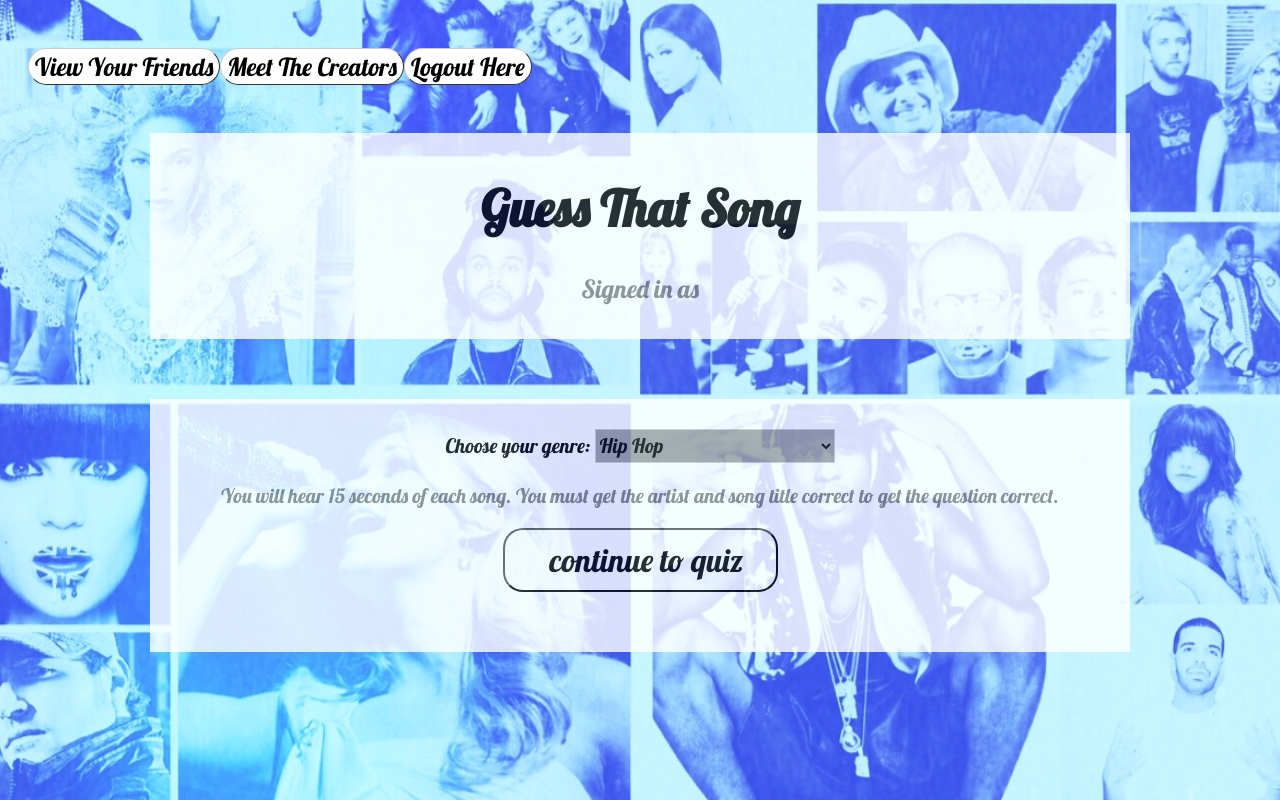
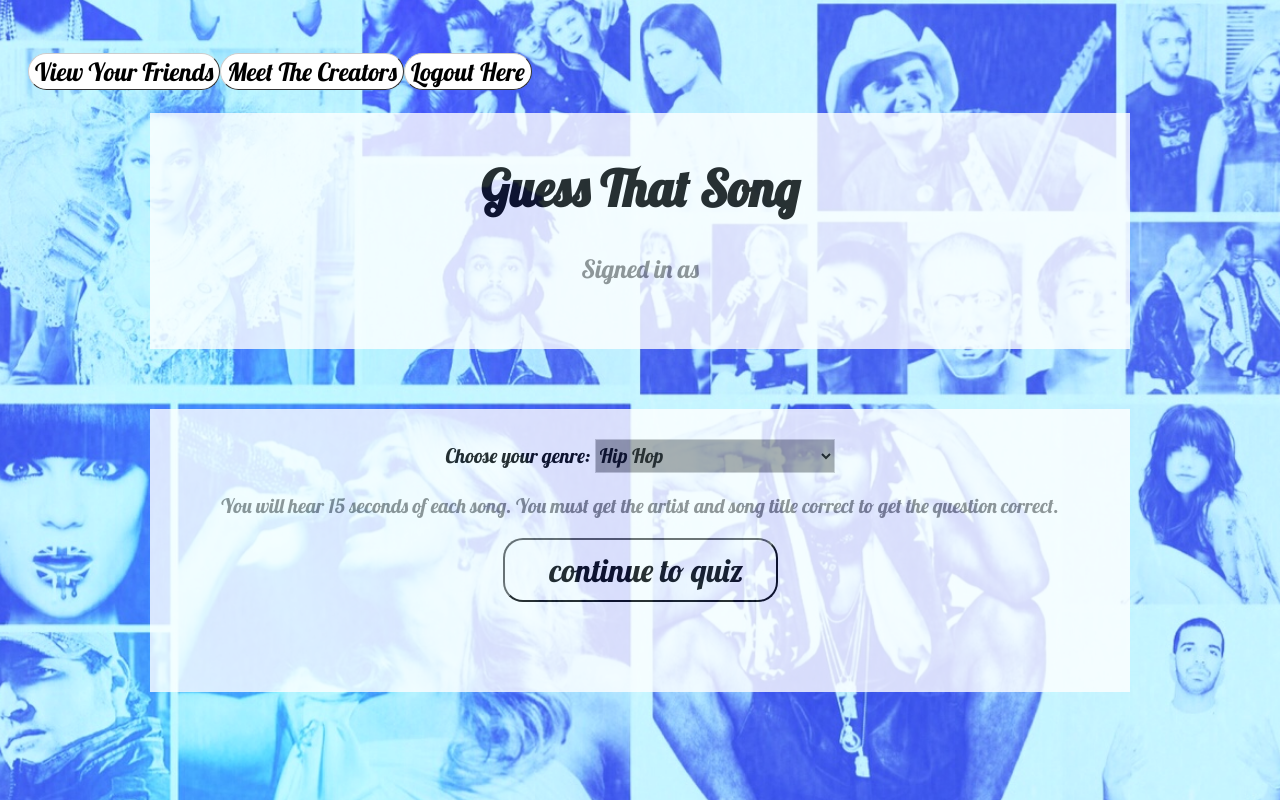
Before and after one commit to aawni/guess-that-song, a Python web app: template guess-that-song-1026/templates/home.html in a window 1280 px wide. Run offline with Jinja, Linux system fonts and the light colour scheme; the template is opened without the code that fills it, so the values that code supplies are empty; some libraries are stand-ins or nearby versions; grey boxes are pictures that could not be loaded.

Commit message:
added awesome styling

```diff
--- a/guess-that-song-1026/stylesheets/style.css
+++ b/guess-that-song-1026/stylesheets/style.css
@@ -9,7 +9,7 @@ body{
   background-image: url('/images/background.JPG');
   background-size: cover;
   background-size: 1400px;
-  background-repeat: no-repeat;
+  background-repeat: repeat-x;
   background-attachment: fixed;
   background-position: center;
   font-family: 'Lobster', cursive;
@@ -17,6 +17,7 @@ body{
   font-size: 20px;
   color: black;
   padding: 20px 20px 30px 20px;
+  min-width: 600px;
 }
 
 body.stew {
@@ -65,6 +66,8 @@ body.stew {
   width: 80% ;
   margin:auto;
   opacity: 0.8;
+  padding-bottom: 30px;
+  min-width: 500px;
 }
 
 /*words*/
@@ -229,8 +232,34 @@ form {
   margin-left: 300px;
 }
 .img {
-  height: 42px;
-  width: 42px;
-  margin-left: 200px;
+  height: 12px;
+  margin-top: -1%;
   display: inline;
 }
+
+
+#buttons a, a:visited {
+  text-decoration: none;
+  color: black;
+}
+
+#buttons a:hover {
+  text-decoration: underline;
+}
+
+#questions {
+  padding-bottom: 30px;
+}
+
+#questions p {
+  font-size: 18px;
+}
+
+#question_num {
+  display: inline;
+  font-size: 25px;
+}
+
+#what_is_this {
+  margin: -25px 0 15px 17%;
+}
--- a/guess-that-song-1026/templates/home.html
+++ b/guess-that-song-1026/templates/home.html
@@ -8,23 +8,11 @@
 </head>
   <body>
     <div id="buttons">
-      <form action="/friends" method="get">
-      <p><div><input class="left_buttons" type="submit" value="View Your Friends"></div></p>
-      </form>
-      <form id="begin" action="/about" method="get">
-      <div><input class="small_btn" type="submit" value="Meet The Creators"></div>
-      </form>
-      <form action={{logout_url}}>
-        <div><input class="right_buttons" type="submit" value="Logout Here"></div>
-      </form>
+      <p class="left_buttons"> <a  href="/friends">View Your Friends</a></p>
+      <p class="small_btn"> <a  href="/about">Meet The Creators</a></p>
+      <p class="right_buttons"> <a  href="{{logout_url}}">Logout Here</a></p>
     </div>
-    <!-- <form class="logout" action="{{logout_url}}" method="">
-    <p><div><input class="logout_buttons" type="submit" value="Logout Here"></div></p>
-    </form> -->
   </br>
-    <!-- <form action="/settings" method="get">
-    <p><div><input class="right_buttons" type="submit" value="My Account Settings"></div></p>
-    </form> -->
     <div class="spacer">
     </div>
     <div class= "content">
```
Also changed, not shown: guess-that-song-1026/templates/friends.html (+3 -6 lines), guess-that-song-1026/templates/quiz.html (+3 -6 lines), guess-that-song-1026/templates/results.html (+13 -12 lines), 1 other file.
